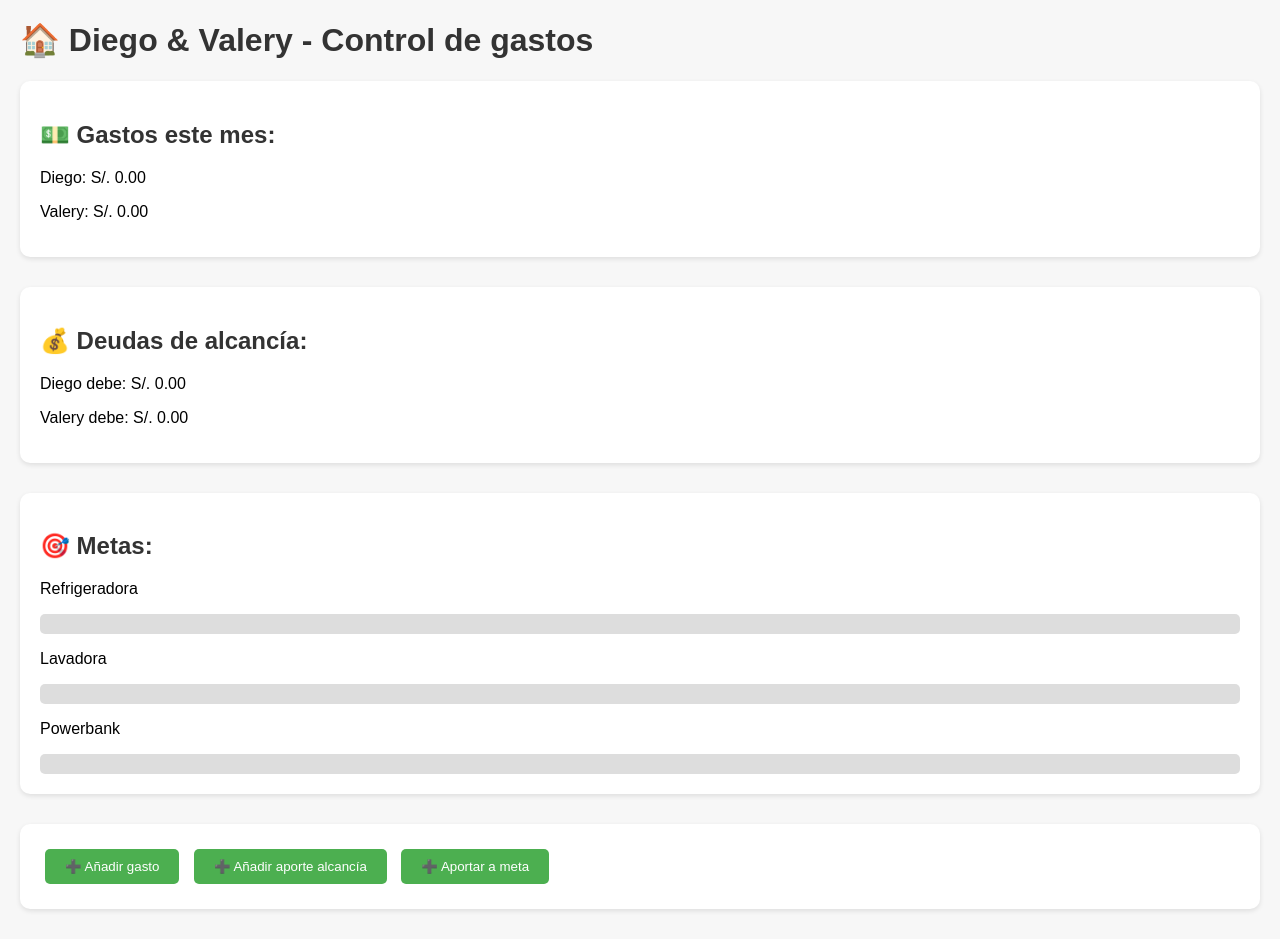
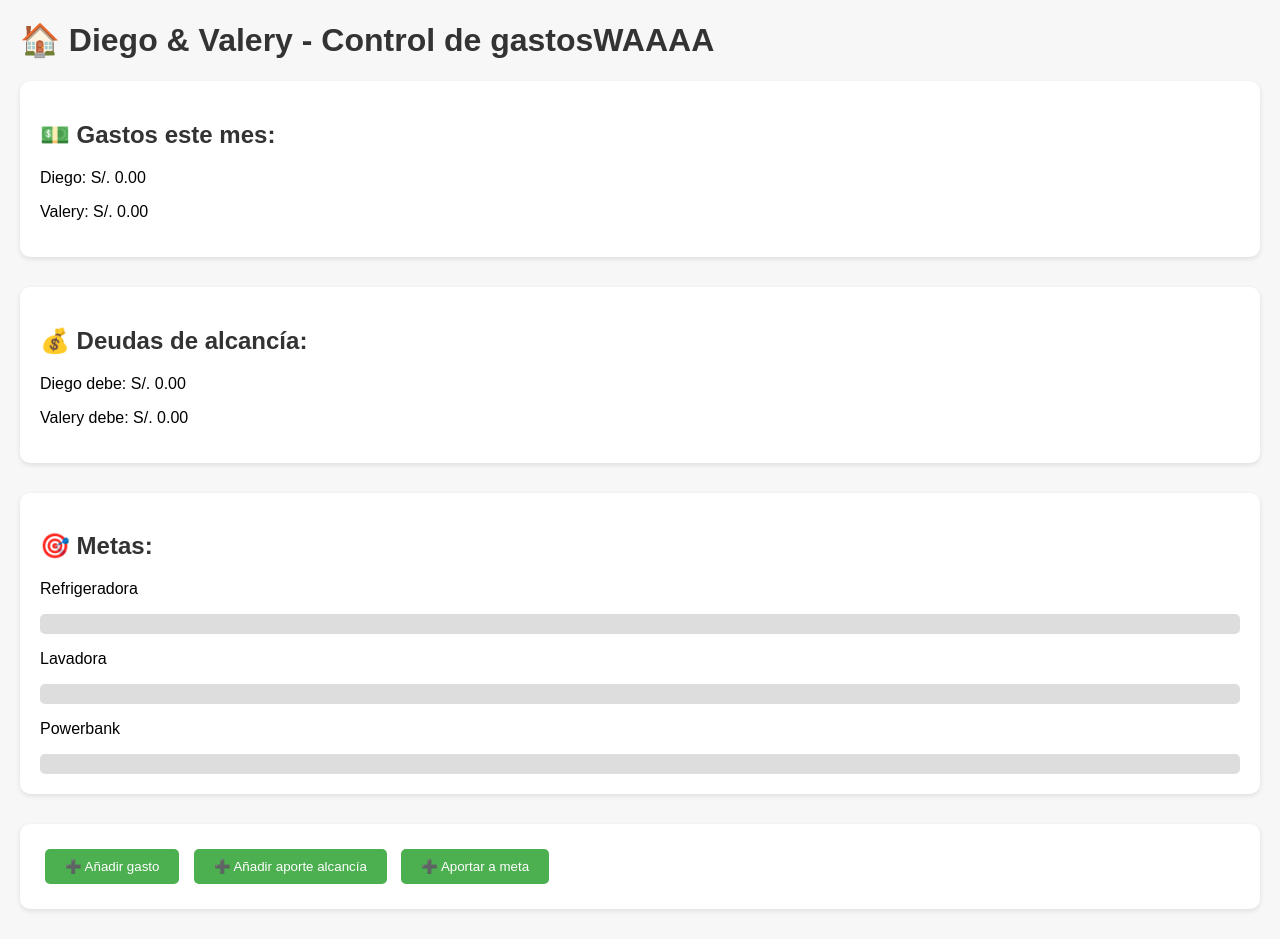
Before and after one commit to Daigo002/gastosdv, a plain HTML site: page index.html in a window 1280 px wide. Drawn offline with Linux system fonts and the light colour scheme; no server answers.

Commit message:
Update index.html
XDD

```diff
--- a/index.html
+++ b/index.html
@@ -48,7 +48,7 @@
 </head>
 <body>
 
-    <h1>🏠 Diego & Valery - Control de gastos</h1>
+    <h1>🏠 Diego & Valery - Control de gastosWAAAA</h1>
 
     <div class="section">
         <h2>💵 Gastos este mes:</h2>
```
